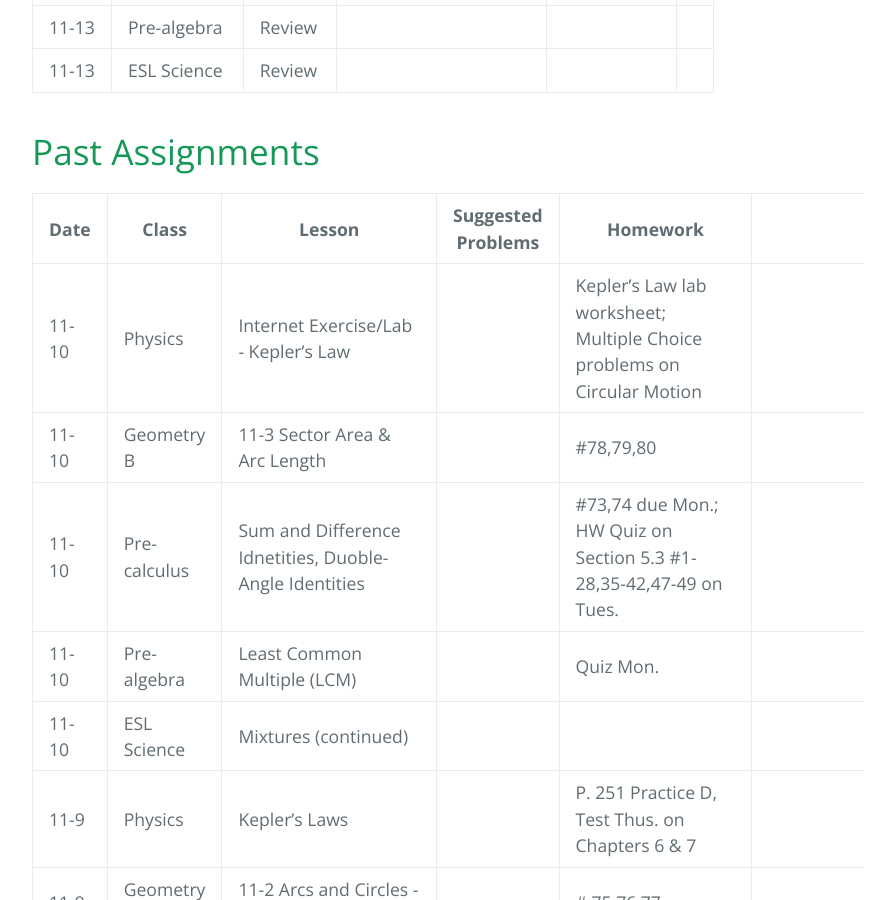
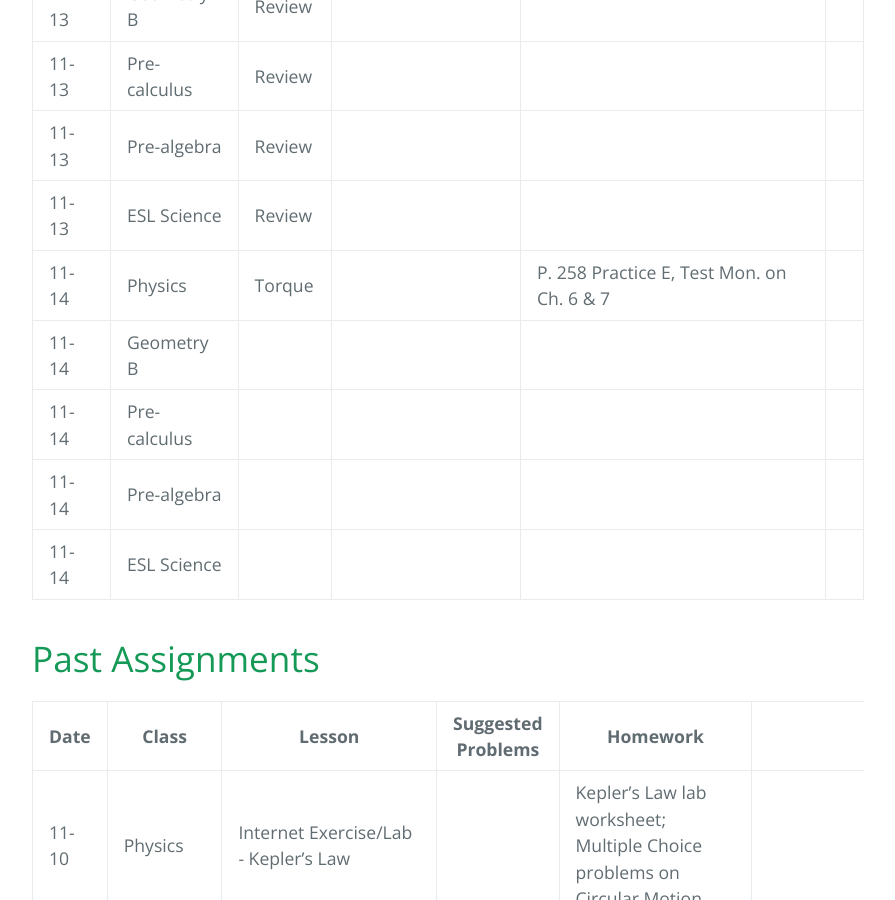
Before and after one commit to gpayoo/gpayoo, a Jekyll site: the page built from index.md, in a window 1280 px wide and 900 px high, scrolled down 737 px. Shown: the whole window, without its empty margins (192-1087 px from the left). Built offline with Jekyll 4.4.1, drawn with Linux system fonts in a browser that asks for light colours; our own code applies the rules of GitHub Pages for plain Markdown files.

Commit message:
Update index.md

```diff
--- a/index.md
+++ b/index.md
@@ -15,6 +15,11 @@ layout: default
 | 11-13 | Pre-calculus | Review | |
 | 11-13 | Pre-algebra | Review | |
 | 11-13 | ESL Science | Review |  |
+| 11-14 | Physics | Torque| |  P. 258 Practice E, Test Mon. on Ch. 6 & 7
+| 11-14 | Geometry B | | | |
+| 11-14 | Pre-calculus |  | |
+| 11-14 | Pre-algebra | | |
+| 11-14 | ESL Science |  |  |
 
 
 
```
